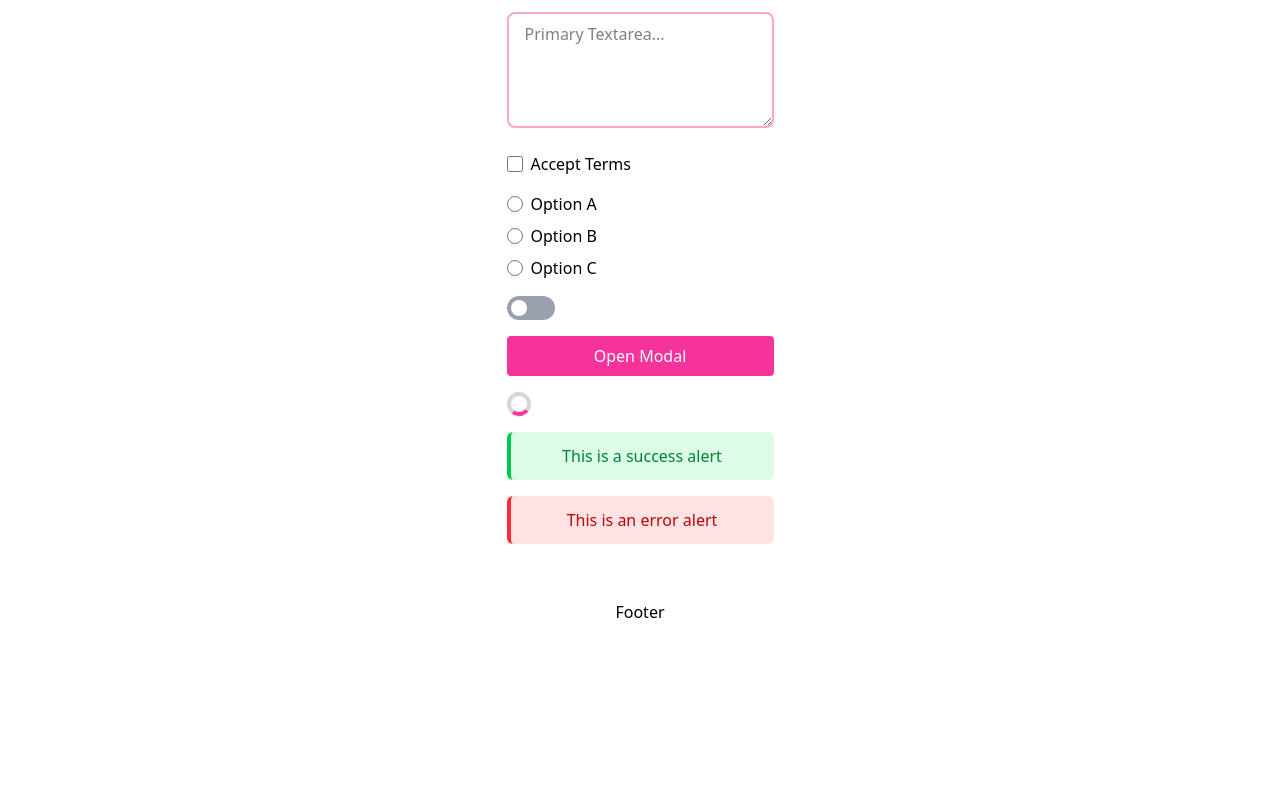
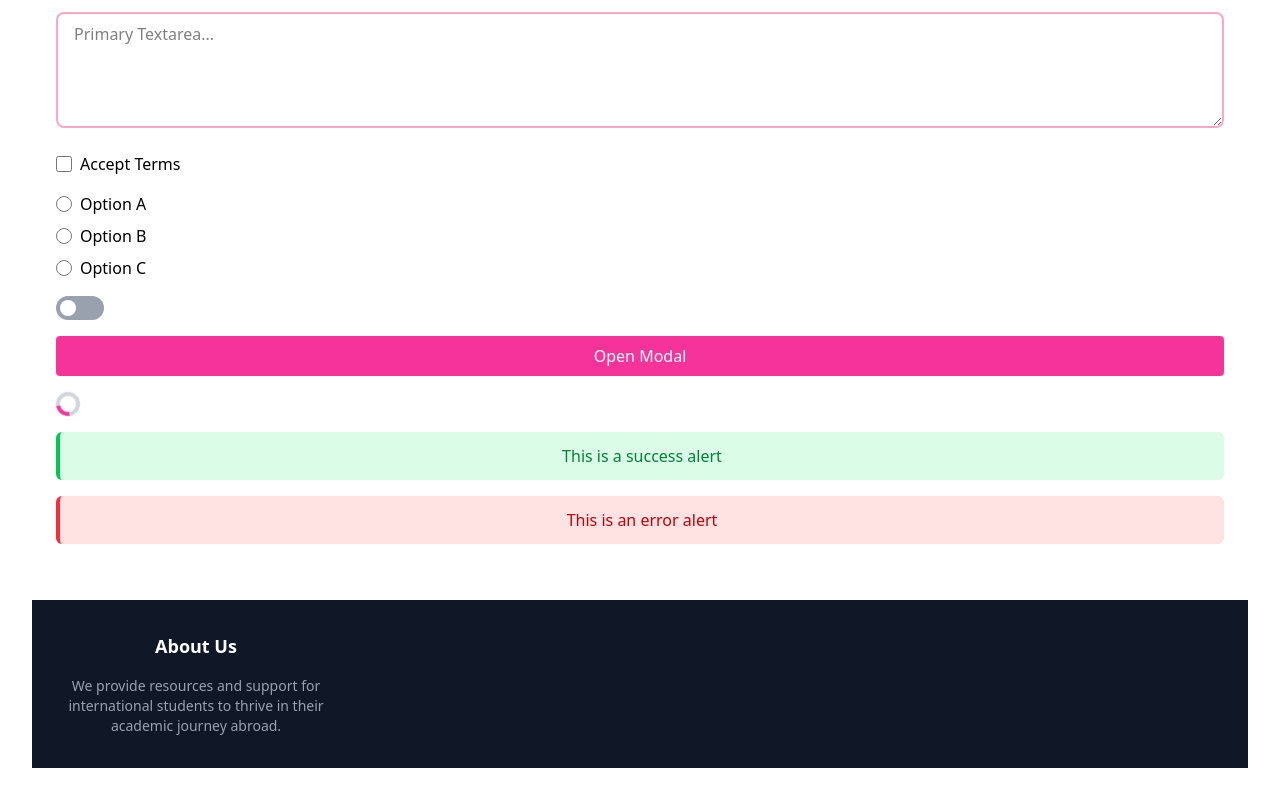
Before and after one commit to awaisfaryad25/react-basic-project, a React (Vite) app: page / in a window 1280 px wide. Shown: the part 248-1048 px from the top of the page. Before the commit the page ends 904 px from the top, so only its background shows below. Built offline with nearby package versions, Linux system fonts and the light colour scheme.

Commit message:
footer design start

```diff
--- a/src/components/global/Footer.jsx
+++ b/src/components/global/Footer.jsx
@@ -2,7 +2,21 @@
 
 const Footer = () => {
   return (
-    <div>Footer</div>
+    <footer className="bg-gray-900 text-white">
+      <div className="max-w-7xl mx-auto px-4 py-8 sm:px-6 lg:px-8">
+
+        <div className="grid grid-cols-1 md:grid-cols-4 gap-8">
+                    {/* Column 1 - About */}
+          <div>
+            <h3 className="text-lg font-semibold mb-4">About Us</h3>
+            <p className="text-gray-400 text-sm">
+              We provide resources and support for international students
+              to thrive in their academic journey abroad.
+            </p>
+          </div>
+        </div>
+      </div>
+    </footer>
   )
 }
 
```
